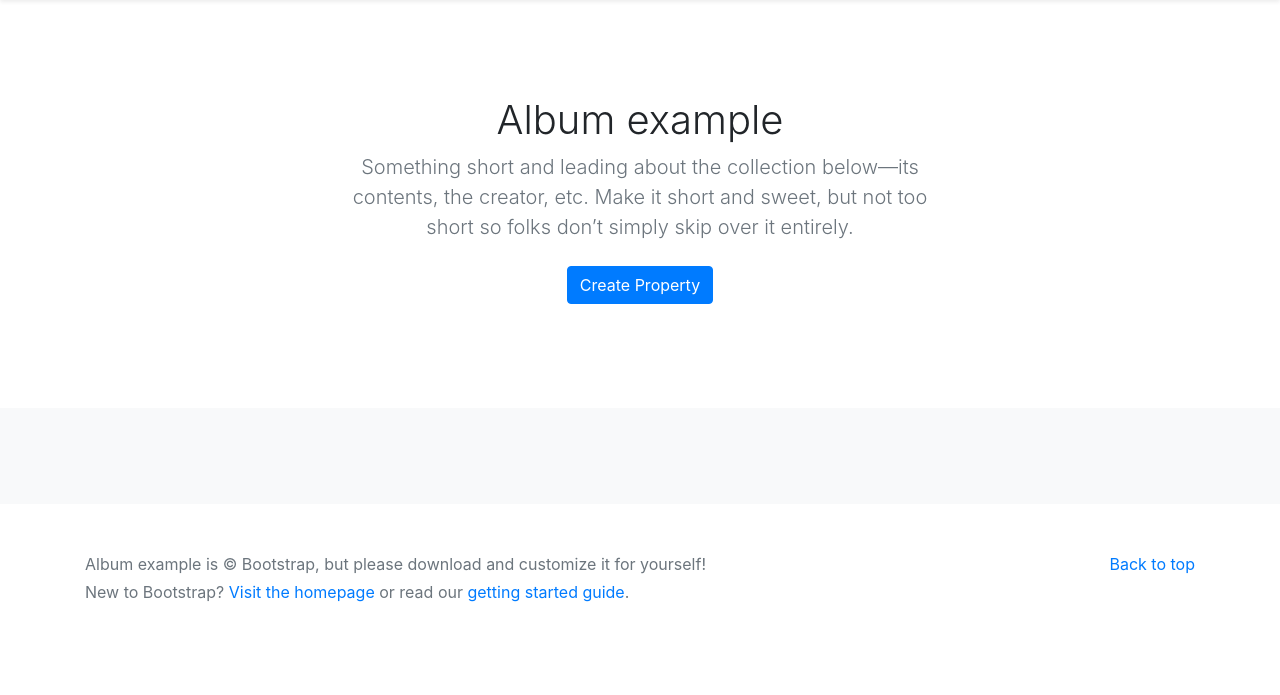
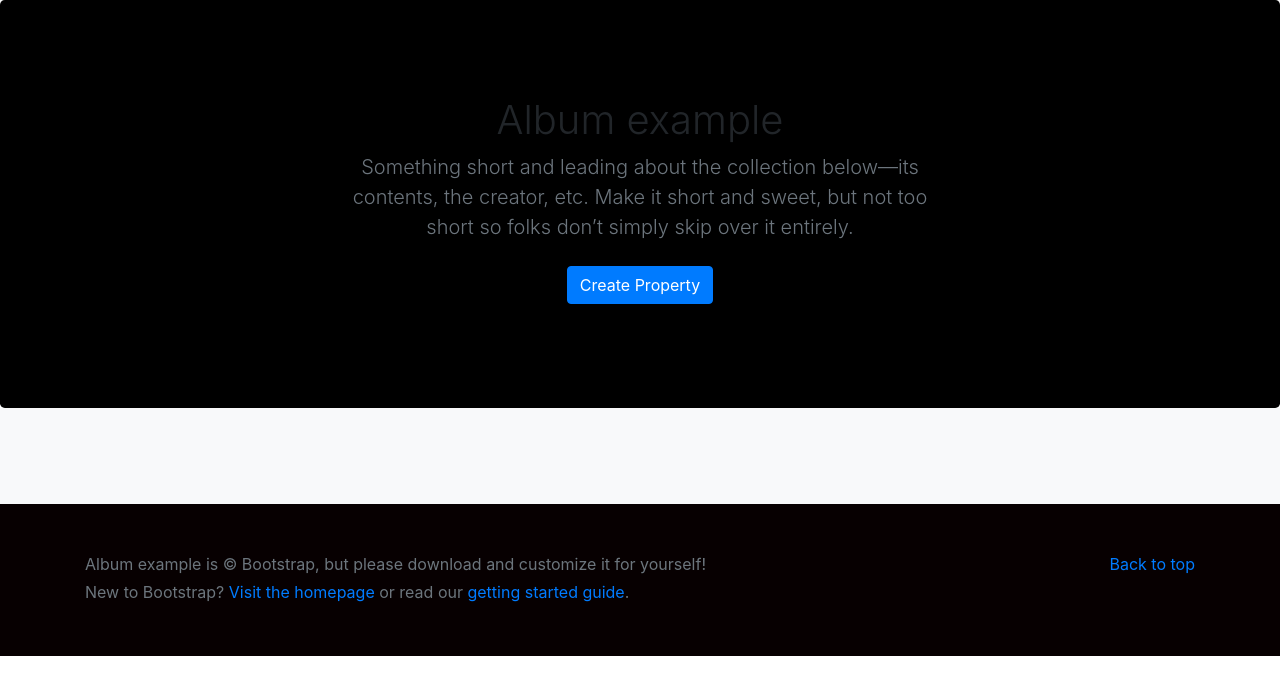
Before and after one commit to 070bex424pankaj/djangorental, a Django app: page / in a window 1280 px wide. Shown: the part 76-771 px from the top of the page. Run offline with Django 3.2, Linux system fonts and the light colour scheme; data that the repository does not hold is empty; some libraries are stand-ins or nearby versions.

Commit message:
new change

```diff
--- a/pages/static/css/album.css
+++ b/pages/static/css/album.css
@@ -2,7 +2,7 @@
     padding-top: 3rem;
     padding-bottom: 3rem;
     margin-bottom: 0;
-    background-color: #fff;
+    background-color:black;
   }
   @media (min-width: 768px) {
     .jumbotron {
@@ -26,6 +26,7 @@
   footer {
     padding-top: 3rem;
     padding-bottom: 3rem;
+    background-color: rgb(7, 0, 1);
   }
 
   footer p {
```
Also changed, not shown: db.sqlite3 (added), 1 other file.
